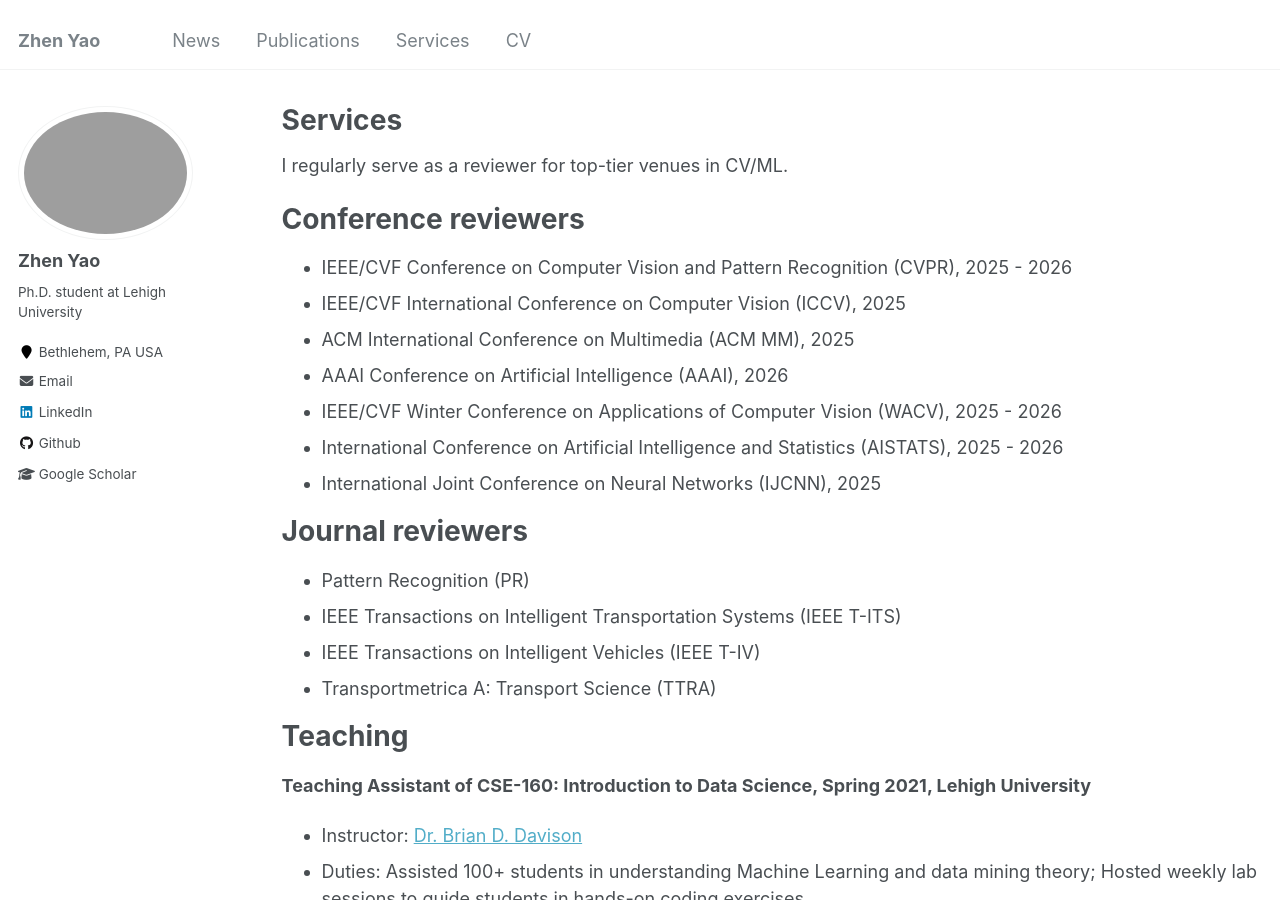
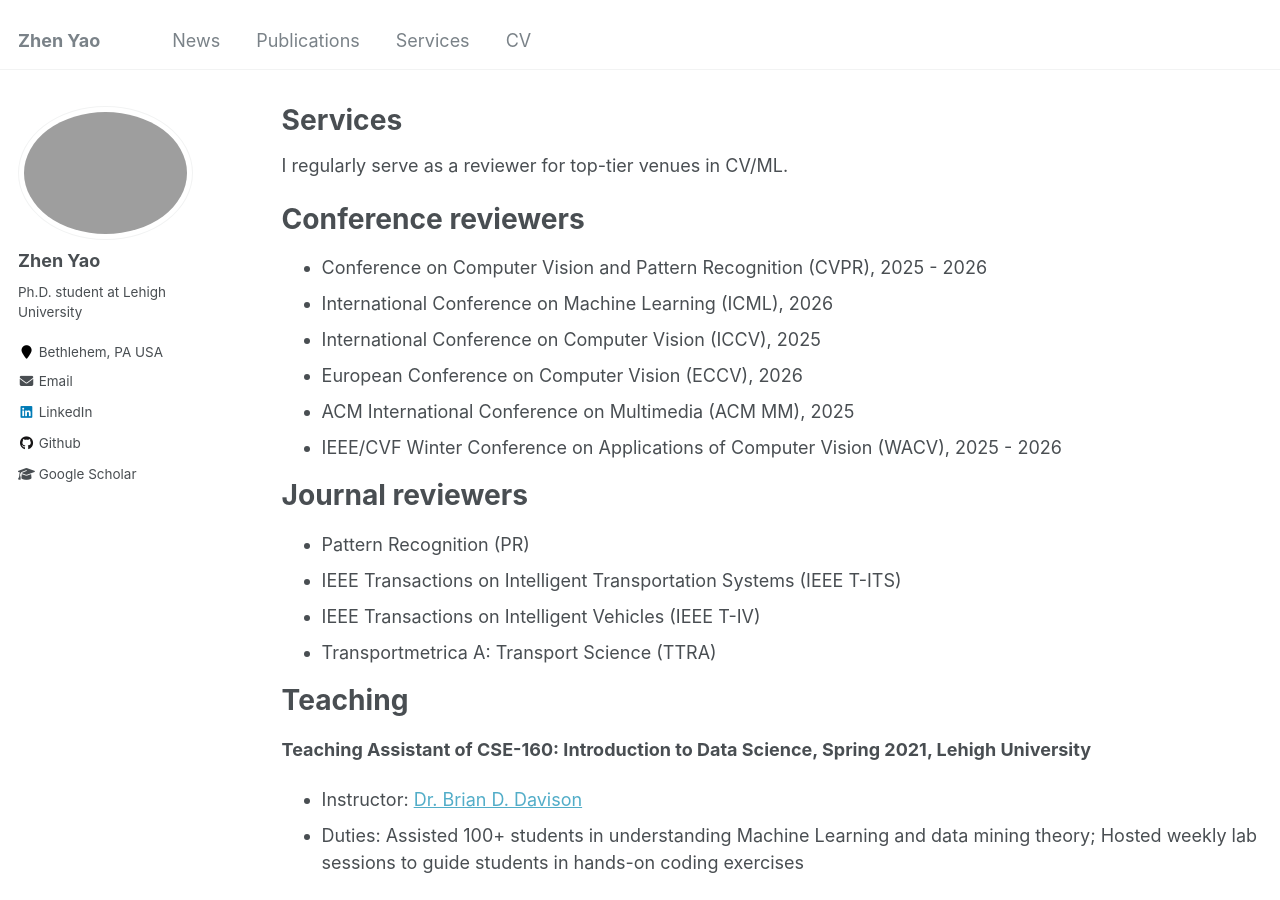
Before and after one commit to zyaocoder/zyaocoder.github.io, a Jekyll site: the page built from _pages/services.md, in a window 1280 px wide and 900 px high. Built offline with Jekyll 4.4.1, drawn with Linux system fonts in a browser that asks for light colours.

Commit message:
Update services.md

```diff
--- a/_pages/services.md
+++ b/_pages/services.md
@@ -13,13 +13,12 @@ I regularly serve as a reviewer for top-tier venues in CV/ML.
 
 Conference reviewers
 ======
-* IEEE/CVF Conference on Computer Vision and Pattern Recognition (CVPR), 2025 - 2026
-* IEEE/CVF International Conference on Computer Vision (ICCV), 2025
+* Conference on Computer Vision and Pattern Recognition (CVPR), 2025 - 2026
+* International Conference on Machine Learning (ICML), 2026
+* International Conference on Computer Vision (ICCV), 2025
+* European Conference on Computer Vision (ECCV), 2026
 * ACM International Conference on Multimedia (ACM MM), 2025
-* AAAI Conference on Artificial Intelligence (AAAI), 2026
 * IEEE/CVF Winter Conference on Applications of Computer Vision (WACV), 2025 - 2026
-* International Conference on Artificial Intelligence and Statistics (AISTATS), 2025 - 2026
-* International Joint Conference on Neural Networks (IJCNN), 2025
 
 Journal reviewers
 ======
```
